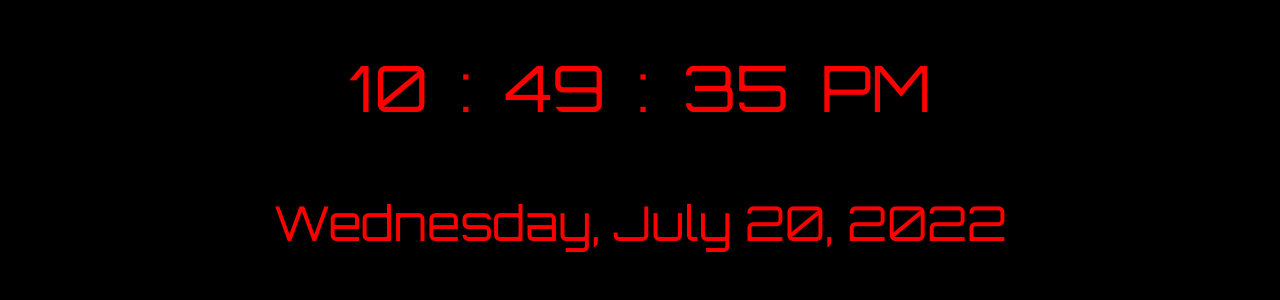
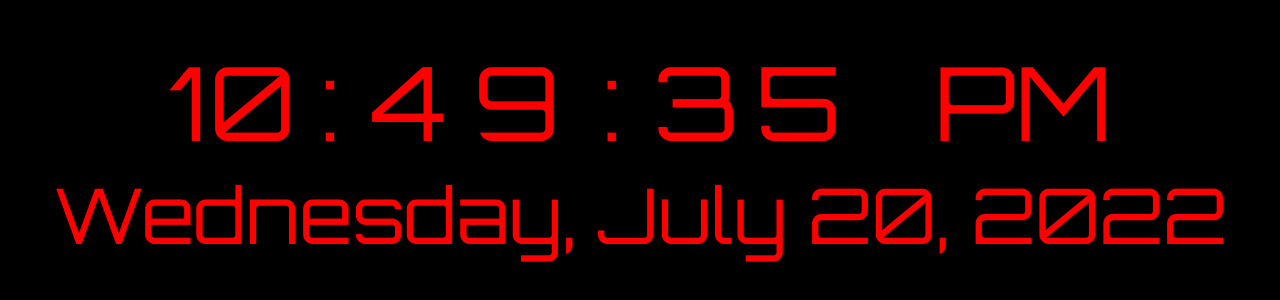
Before and after one commit to joshparkerj/clock-cullen, a website: page clock-cullen.html in a window 1280 px wide. Shown: the part 250-550 px from the top of the page. Drawn offline with Linux system fonts and the light colour scheme; no server answers.

Commit message:
improve styling (so clock doesn't wiggle)

```diff
--- a/clock-cullen.css
+++ b/clock-cullen.css
@@ -1,3 +1,7 @@
+html {
+  font-size: 2vw;
+}
+
 main {
   position: fixed;
   inset: 0;
@@ -12,8 +16,17 @@ div {
   font-family: 'Orbitron', sans-serif;
   font-size: 4rem;
   display: inline-block;
-  margin: 1rem;
   color: red;
+  min-width: 4rem;
+}
+
+div.separator {
+  min-width: 1rem;
+  margin: 0 1rem;
+}
+
+div#ampm {
+  margin-left: 3rem;
 }
 
 .warning {
--- a/clock-cullen.html
+++ b/clock-cullen.html
@@ -18,9 +18,11 @@
     <main>
       <div id="Hours"></div>
       <div class="separator">:</div>
-      <div id="Minutes"></div>
+      <div id="Minutes1"></div>
+      <div id="Minutes2"></div>
       <div class="separator">:</div>
-      <div id="Seconds"></div>
+      <div id="Seconds1"></div>
+      <div id="Seconds2"></div>
       <div id="ampm"></div>
       <div class="row-divider"></div>
       <div id="date"></div>
--- a/clock-cullen.js
+++ b/clock-cullen.js
@@ -57,16 +57,22 @@ const startClock = function startClock() {
   Object.values(timeouts).forEach((timeoutId) => { clearTimeout(timeoutId); });
 
   const setClockTimeout = function setClockTimeout(elementId, timeoutGetter) {
-    const element = document.getElementById(elementId);
-    element.innerHTML = '';
     const currentDateTime = new Date();
     if (elementId === 'Hours') {
+      const element = document.getElementById(elementId);
+      element.innerHTML = '';
       const hours = currentDateTime.getHours();
       element.appendChild(new Text(hours % 12));
       document.getElementById('ampm').textContent = `${hours > 12 ? 'P' : 'A'}M`;
       if (hours === 0) setDate(currentDateTime);
     } else {
-      element.appendChild(new Text(currentDateTime[`get${elementId}`]().toString().padStart(2, '0')));
+      const element1 = document.getElementById(`${elementId}1`);
+      const element2 = document.getElementById(`${elementId}2`);
+      element1.innerHTML = '';
+      element2.innerHTML = '';
+      const time = currentDateTime[`get${elementId}`]();
+      element1.appendChild(new Text(Math.floor(time / 10)));
+      element2.appendChild(new Text(time % 10));
     }
     timeouts[elementId] = setTimeout(() => {
       setClockTimeout(elementId, timeoutGetter);
```
